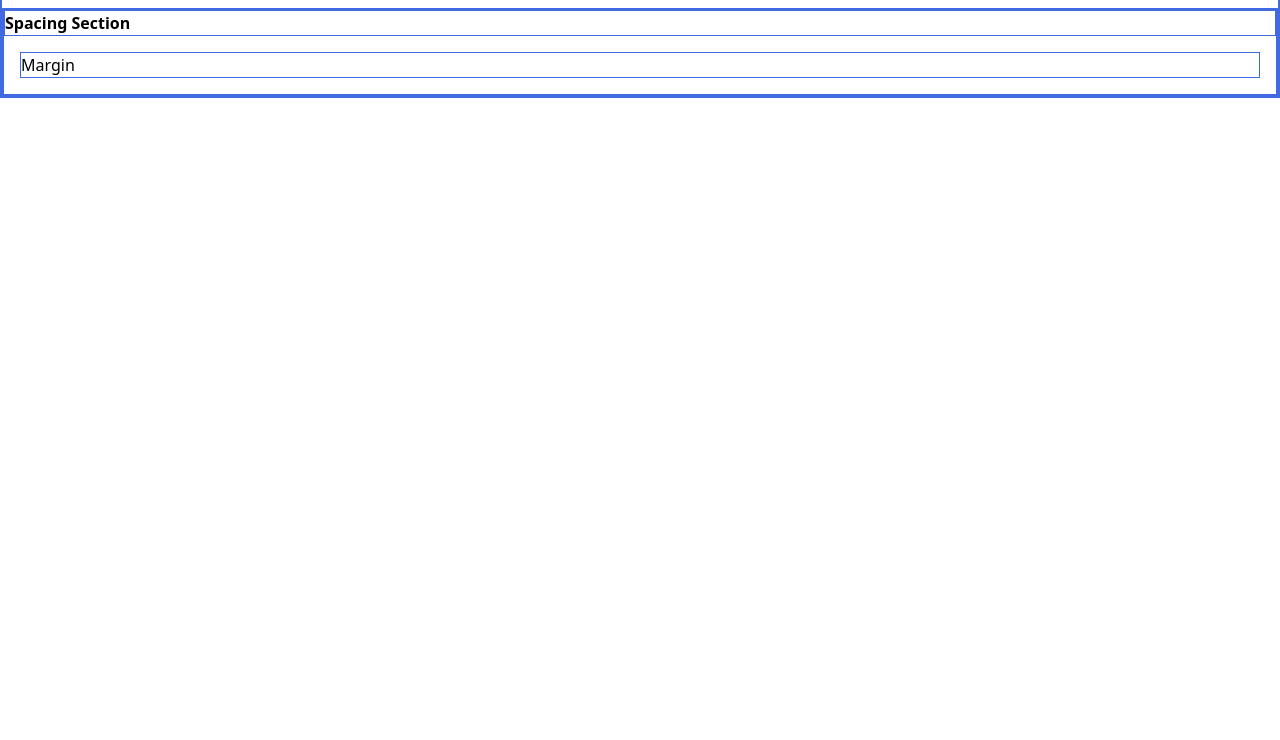
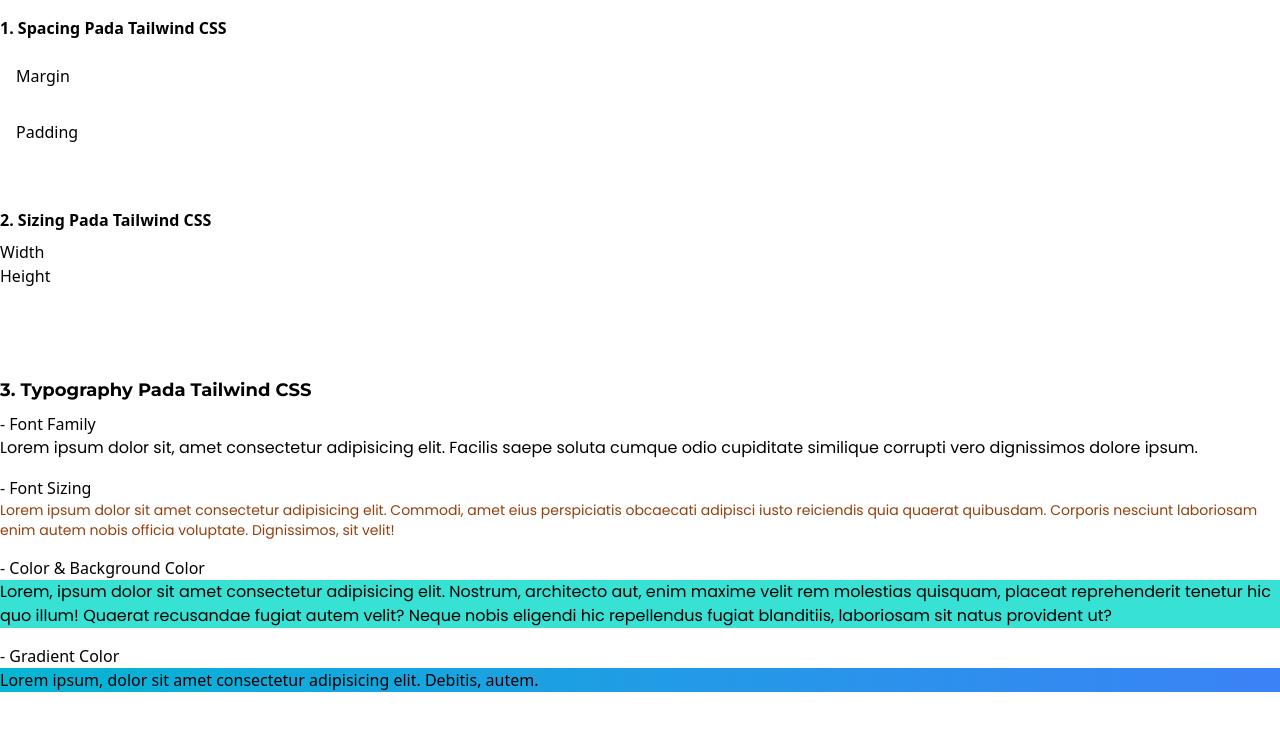
Before and after one commit to my-rh-r1020/learning-tailwindcss, a website: page index.html in a window 1280 px wide. Shown: the part 60-800 px from the top of the page. Drawn offline with Linux system fonts and the light colour scheme.

Commit message:
Tailwind CSS - Utilities Part 1 Finish

```diff
--- a/index.html
+++ b/index.html
@@ -8,21 +8,63 @@
     <!-- Tailwind CSS Script -->
     <link rel="stylesheet" href="public/style.css" />
 
+    <!-- Font Google -->
+    <link href="https://fonts.googleapis.com/css2?family=Montserrat:wght@300;400;600;700&family=Poppins:wght@400;500;600&display=swap" rel="stylesheet" />
+
     <title>Belajar Tailwind CSS</title>
 
-    <style>
+    <!-- <style>
       * {
         border: 1px solid royalblue;
       }
-    </style>
+    </style> -->
   </head>
   <body>
-    <h2 class="text-3xl text-center mb-7">Tailwind CSS - Utilities Part 1</h2>
+    <h2 class="text-4xl font-bold text-center mb-7 bg-gradient-to-r from-cyan-500 via-green-600 to-blue-500 bg-clip-text text-transparent">Tailwind CSS - Utilities Part 1</h2>
+
+    <section class="mb-10">
+      <div>
+        <h3 class="font-bold py-2">1. Spacing Pada Tailwind CSS</h3>
+        <p class="m-4">Margin</p>
+        <p class="p-4">Padding</p>
+      </div>
+    </section>
+
+    <section class="mb-10">
+      <div>
+        <h3 class="font-bold py-2">2. Sizing Pada Tailwind CSS</h3>
+        <p class="w-16">Width</p>
+        <p class="h-16">Height</p>
+      </div>
+    </section>
 
     <section>
       <div>
-        <h3 class="font-bold">Spacing Section</h3>
-        <p class="m-4">Margin</p>
+        <h3 class="font-bold py-2 font-montserrat text-lg">3. Typography Pada Tailwind CSS</h3>
+        <div class="mb-4">
+          - Font Family
+          <p class="font-poppins">
+            Lorem ipsum dolor sit, amet consectetur <a href="#" class="hover:font-bold hover:italic">adipisicing elit</a>. Facilis saepe soluta cumque odio cupiditate similique corrupti vero dignissimos dolore ipsum.
+          </p>
+        </div>
+        <div class="mb-4">
+          - Font Sizing
+          <p class="font-poppins text-sm text-amber-800 hover:text-amber-500">
+            Lorem ipsum dolor sit amet consectetur adipisicing elit. Commodi, amet eius perspiciatis obcaecati adipisci iusto reiciendis quia quaerat quibusdam. Corporis nesciunt laboriosam enim autem nobis officia voluptate. Dignissimos,
+            sit velit!
+          </p>
+        </div>
+        <div class="mb-4">
+          - Color & Background Color
+          <p class="font-poppins bg-neonGreen">
+            Lorem, ipsum dolor sit amet consectetur adipisicing elit. Nostrum, architecto aut, enim maxime velit rem molestias quisquam, placeat reprehenderit tenetur
+            <text class="hover:font-bold hover:bg-red-300">hic quo illum!</text> Quaerat recusandae fugiat autem velit? Neque nobis eligendi hic repellendus fugiat blanditiis, laboriosam sit natus provident ut?
+          </p>
+        </div>
+        <div class="mb-4">
+          - Gradient Color
+          <p class="bg-gradient-to-r from-cyan-500 to-blue-500">Lorem ipsum, dolor sit amet consectetur adipisicing elit. Debitis, autem.</p>
+        </div>
       </div>
     </section>
   </body>
--- a/tailwind.config.js
+++ b/tailwind.config.js
@@ -2,7 +2,15 @@
 module.exports = {
   content: ["./index.html"],
   theme: {
-    extend: {},
+    extend: {
+      fontFamily: {
+        poppins: ["Poppins"],
+        montserrat: ["Montserrat"],
+      },
+      colors: {
+        neonGreen: "#37E2D5",
+      },
+    },
   },
   plugins: [],
 };
```
Also changed, not shown: public/style.css.
